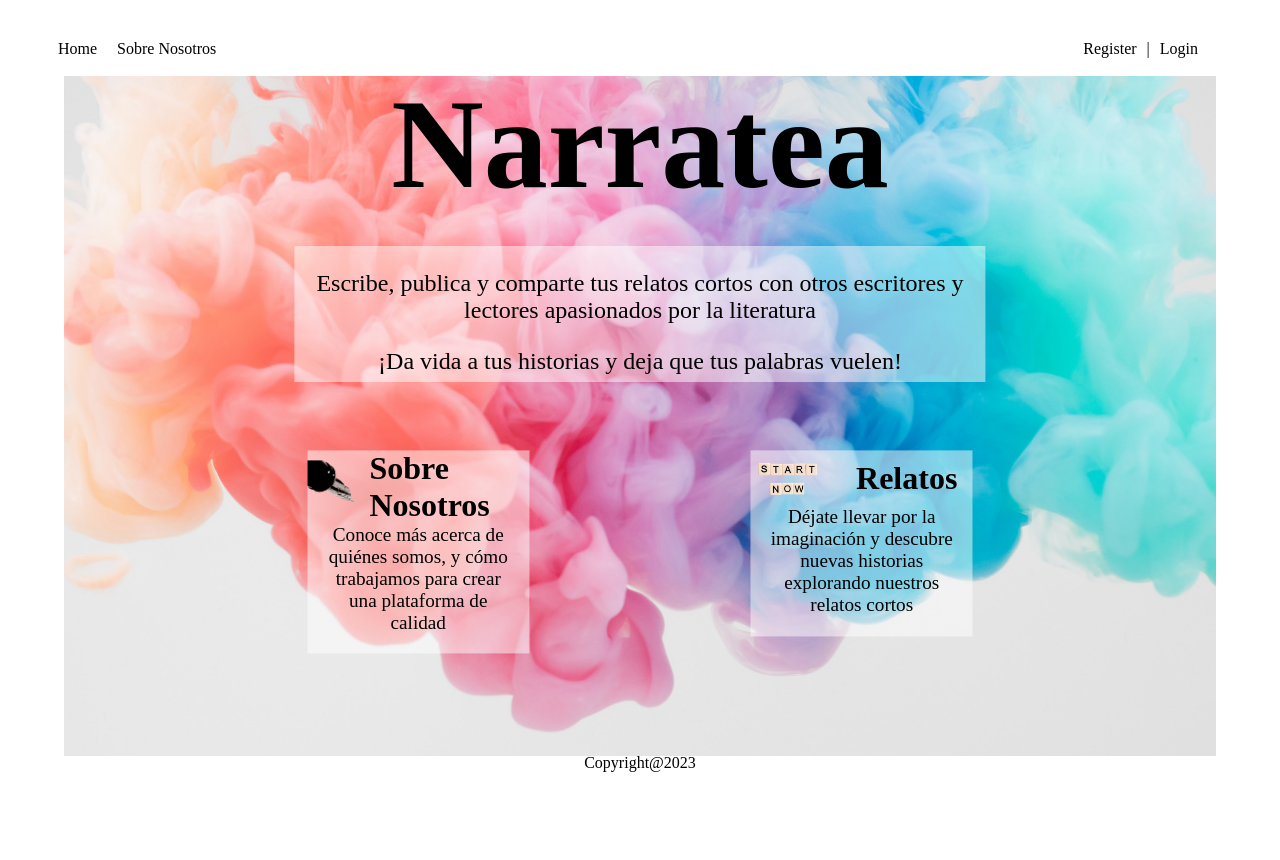
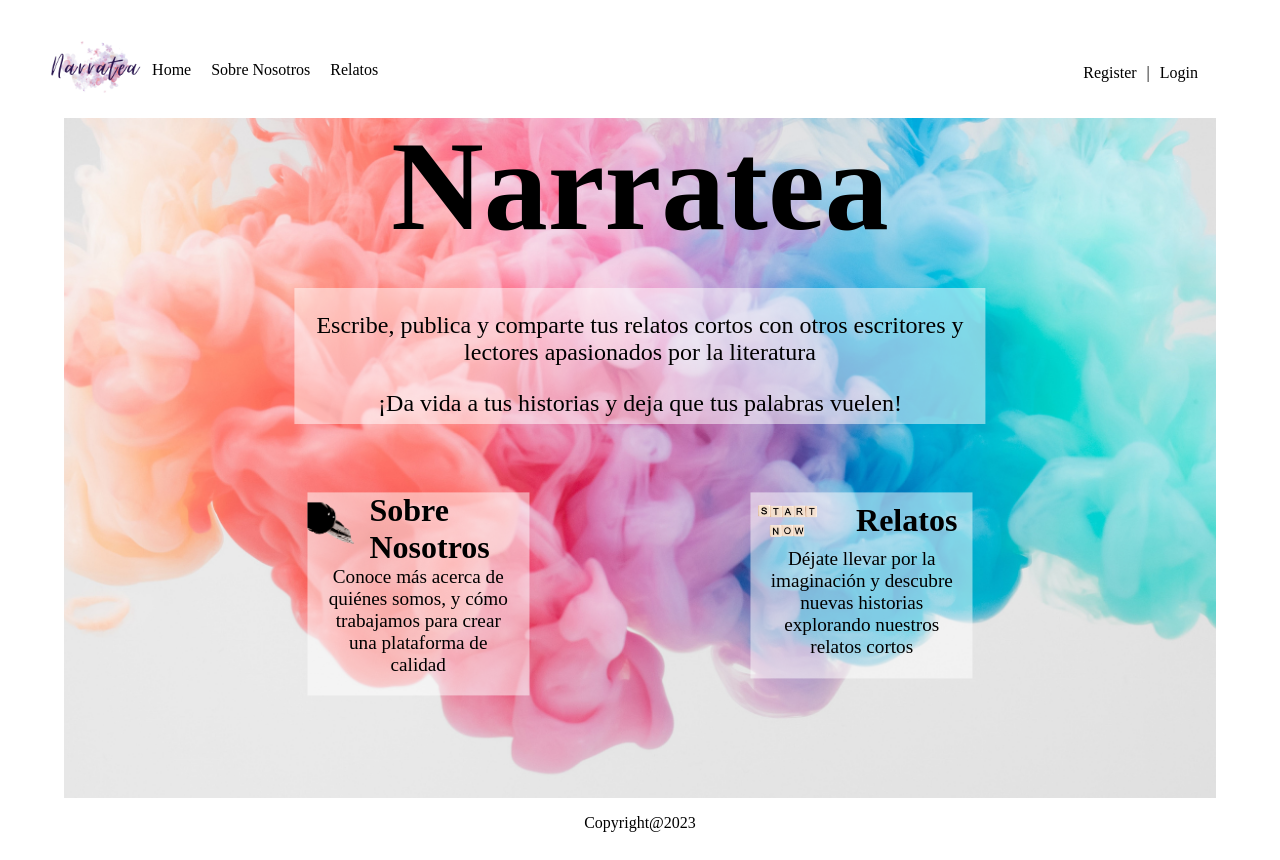
Before and after one commit to JJessa/Narratea, a Vue app: page / in a window 1280 px wide. Before the commit the page ends 800 px from the top, so only its background shows below. Built offline with nearby package versions, Linux system fonts and the light colour scheme.

Commit message:
logo añadido, ajustrados estilos del navbar

```diff
--- a/package.json
+++ b/package.json
@@ -8,6 +8,7 @@
     "preview": "vite preview"
   },
   "dependencies": {
+    "axios": "^1.4.0",
     "vue": "^3.3.2",
     "vue-router": "^4.2.2"
   },
--- a/src/components/Footer.vue
+++ b/src/components/Footer.vue
@@ -13,7 +13,7 @@
 
     p {
     text-align: center;
-    position:fixed;
+    /* position:fixed; */
     left:0px;
     bottom:0px;
     height:30px;
--- a/src/components/NavBar.vue
+++ b/src/components/NavBar.vue
@@ -2,8 +2,10 @@
 <nav>
   <ul>
     <div class="left_menu">
+      <router-link id="logo_hover" to="/"><img class="img_logo" src="../assets/images/Narratea-logo.png" alt="Narratea logo"></router-link>
       <li><router-link to="/">Home</router-link></li>
       <li><router-link to="/about">Sobre Nosotros</router-link></li>
+      <li><router-link to="/Stories">Relatos</router-link></li>
     </div>
     <div class="login_register">
       <li><a href="contacto.html">Register</a></li>
@@ -22,7 +24,13 @@
 
 
 <style scoped>
+.img_logo {
+  height: 3.5rem;;
+}
 
+#logo_hover:hover:after {
+  background: #ffffff;
+}
 
 ul{
 	margin-top: 2.5rem;
@@ -34,6 +42,7 @@ ul{
 .left_menu {
   display: flex;
   justify-content: start;
+  align-items: center;
 
 }
 
@@ -66,7 +75,10 @@ background: #9171a5;
   display: flex;
   justify-content: end;
   margin-right: 4rem;
+  margin-top: 1.5rem;
 
 }
 
+
+
 </style>
--- a/src/router/index.js
+++ b/src/router/index.js
@@ -2,6 +2,7 @@ import { createRouter, createWebHistory } from 'vue-router'
 import Home from '../views/HomeView.vue'
 import About from '../views/AboutUsView.vue'
 import Write from '../views/WriteTaleView.vue'
+import Tales from '../views/AllTalesView.vue'
 
 
 const routes = [
@@ -16,6 +17,10 @@ const routes = [
   {
     path: '/write',
     component: Write
+  },
+  {
+    path: '/stories',
+    component: Tales
   }
 ]
 
--- /dev/null
+++ b/src/views/AllTalesView.vue
@@ -0,0 +1,25 @@
+<template>
+
+<NavBar />
+<div>
+    <h1>Relatos</h1>
+    <ul>
+      <li v-for="relato in relatos" :key="relato.titulo">
+        <h2>{{ relato.titulo }}</h2>
+        <p>{{ relato.relato }}</p>
+      </li>
+    </ul>
+  </div>
+<Footer />
+
+</template>
+
+<script setup>
+import NavBar from '../components/NavBar.vue'
+import Footer from '../components/Footer.vue'
+import axios from 'axios';
+
+
+
+
+</script>
--- a/src/views/HomeView.vue
+++ b/src/views/HomeView.vue
@@ -21,11 +21,13 @@
     </router-link>
     </div>
     <div class="stories children_divs">
+      <router-link to="/Stories" class="stories_link">
       <div class="children_divs_title">
         <img src="../assets/images/letras.png" alt="start_now" class="children_divs_img2">
         <h4 id="stories_children_div_title">Relatos</h4>
       </div>
       <p> Déjate llevar por la imaginación y descubre nuevas historias explorando nuestros relatos cortos</p>
+    </router-link>
     </div>
   </div>
   </div>
@@ -89,7 +91,7 @@ import Footer from '../components/Footer.vue'
   background-color: #FFFFFF80;
 }
 
-.about_link {
+.about_link, .stories_link {
   text-decoration: none;
   color: inherit;
 }
```
Also changed, not shown: src/assets/images/Narratea-logo.png (added), 1 other file (tests, documents, lock files or other folders).
